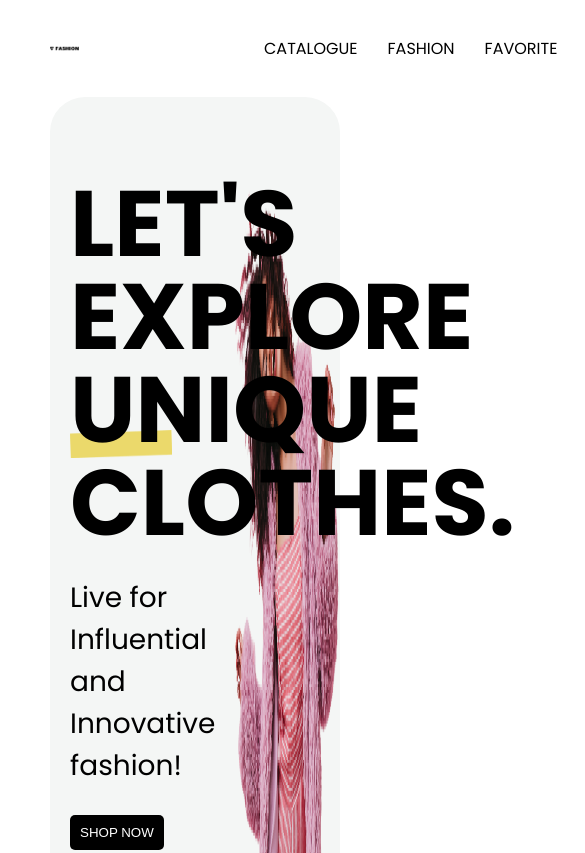
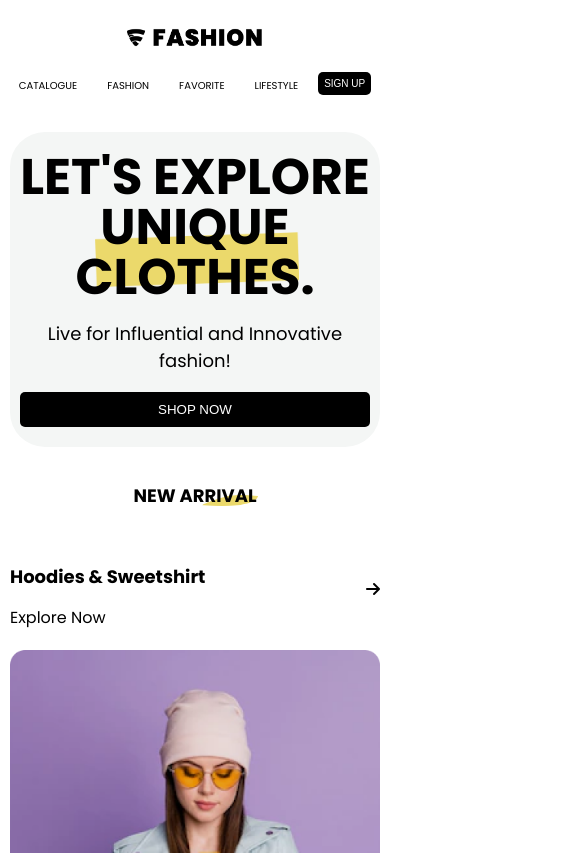
Before and after one commit to Muiz-code/Training, a plain HTML site: page index.html in a window 390 px wide. Shown: the top 853 px of the page, 585 px wide, since content can reach past the window. Drawn offline with Linux system fonts and the light colour scheme.

Commit message:
media query

```diff
--- a/index.html
+++ b/index.html
@@ -4,6 +4,7 @@
     <meta charset="UTF-8" />
     <meta name="viewport" content="width=device-width, initial-scale=1.0" />
     <link rel="stylesheet" href="/style.css" />
+    <link rel="stylesheet" href="/mediaQuery.css" />
     <script
       src="https://kit.fontawesome.com/5a214790e0.js"
       crossorigin="anonymous"
--- /dev/null
+++ b/mediaQuery.css
@@ -0,0 +1,101 @@
+@media (max-width: 480px) {
+  .padding {
+    padding: 20px 0px;
+  }
+  nav {
+    flex-direction: column;
+    justify-content: center;
+    padding: 20px 0px;
+  }
+  .imgContainer {
+    width: 70%;
+    justify-content: center;
+  }
+  .navItems {
+    width: 100%;
+    justify-content: center;
+    gap: 20px;
+    padding: 0;
+  }
+  .navItems ul {
+    padding: 0;
+  }
+  .navItems ul li a {
+    font-size: 10px;
+  }
+  .navItems button {
+    padding: 6px;
+    font-size: 10px;
+  }
+  .heroSection {
+    padding: 0px 10px;
+  }
+  .textContainer {
+    width: 100%;
+    padding: 20px 10px;
+  }
+  .textContainer h1 {
+    font-size: 50px;
+    text-align: center;
+  }
+  .textContainer img {
+    top: 32%;
+    left: 23%;
+  }
+  .textContainer p {
+    font-size: 18px;
+    text-align: center;
+  }
+  .textContainer button {
+    width: 100%;
+  }
+  .heroImgContainer {
+    display: none;
+  }
+  .cardSection {
+    padding: 20px 10px;
+  }
+  .new-arrival {
+    display: flex;
+    justify-content: center;
+  }
+  .new-arrival h1 {
+    font-size: 18px;
+  }
+  .new-arrival img {
+    width: 15%;
+    left: 52%;
+  }
+  .cards {
+    flex-direction: column;
+    justify-content: center;
+  }
+  .card {
+    width: 100%;
+  }
+  .content {
+    flex-direction: column;
+  }
+  .contentImgContainer {
+    width: 100%;
+  }
+  .contentText {
+    align-items: center;
+    justify-content: center;
+    width: 100%;
+    padding: 20px 0;
+  }
+  .contentText h1 {
+    font-size: 50px;
+    text-align: center;
+  }
+  .contentText p,
+  .contentText h3 {
+    font-size: 15px;
+    text-align: center;
+    width: 100%;
+  }
+  .contentText button {
+    width: 90%;
+  }
+}
--- a/style.css
+++ b/style.css
@@ -42,7 +42,7 @@ nav {
   color: black;
 }
 .navItems button {
-  padding: 10px 10px;
+  padding: 10px;
   background: #000000;
   color: white;
   border: 0;
@@ -107,7 +107,7 @@ nav {
 .cardContainer {
   display: flex;
   flex-direction: column;
-  height: 100vh;
+  /* height: 100vh; */
   /* background-color: black; */
 }
 .new-arrival {
```
Also changed, not shown: 8 other files.
